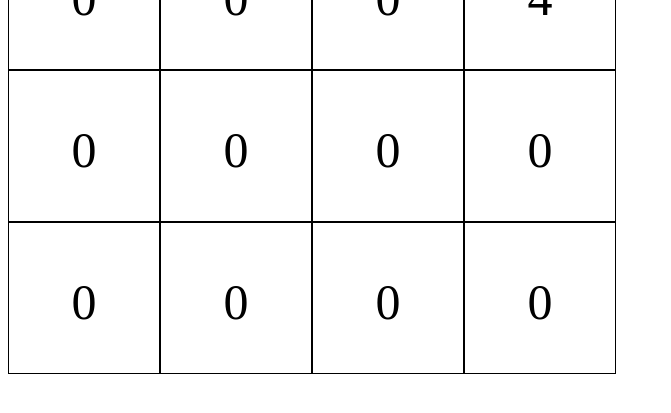
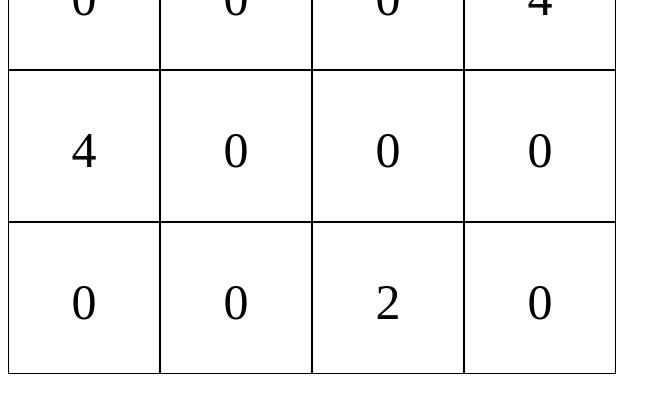
Before and after one commit to abhijeetwebdev/game-2048, an Angular app: page / in a window 1280 px wide. Shown: the part 263-676 px from the top of the page, without its empty margins (0-671 px from the left). Built offline with nearby package versions, Linux system fonts and the light colour scheme.

Commit message:
update: dynamic initial blocks

```diff
--- a/src/app/app.component.ts
+++ b/src/app/app.component.ts
@@ -14,6 +14,8 @@ export class AppComponent implements OnInit {
   blocks: any[];
   // random numbers to chose from
   randomNums = [2, 4];
+  // number of blocks to start with
+  numInitialBlocks = 4;
 
   constructor() {}
 
@@ -64,11 +66,10 @@ export class AppComponent implements OnInit {
    * filling 2 random blocks to get started
    */
   initialBlocks() {
-    const block1 = this.blockSelectRandom();
-    this.blockFillRandomNum(block1[0], block1[1]);
-
-    const block2 = this.blockSelectRandom();
-    this.blockFillRandomNum(block2[0], block2[1]);
+    for (let i = 0; i < this.numInitialBlocks; i++) {
+      const block = this.blockSelectRandom();
+      this.blockFillRandomNum(block[0], block[1]);
+    }
   }
 
   /**
```
